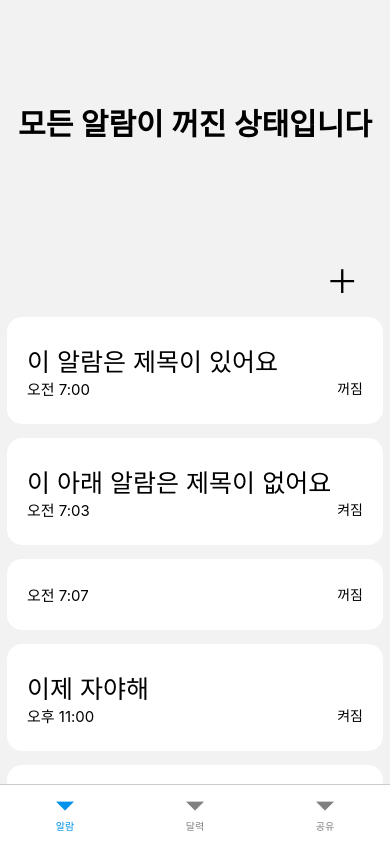
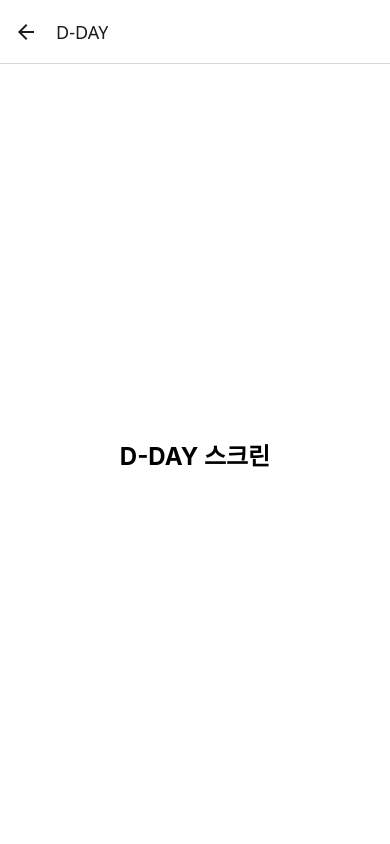
Before and after one commit to DeveloperEveLsw/alarm_project, a React Native app: screen /DDay in a window 390 px wide. Built offline with nearby package versions, Linux system fonts and the light colour scheme.

Commit message:
네비게이션 스택 구현

```diff
--- a/App.tsx
+++ b/App.tsx
@@ -1,30 +1,37 @@
-/**
- * Sample React Native App
- * https://github.com/facebook/react-native
- *
- * @format
- */
-
-import { StatusBar, StyleSheet, useColorScheme, View, Text } from 'react-native';
+import { StatusBar, useColorScheme } from 'react-native';
 import {
   SafeAreaView,
   SafeAreaProvider
 } from 'react-native-safe-area-context';
-import { createBottomTabNavigator } from '@react-navigation/bottom-tabs'
-import { NavigationContainer } from '@react-navigation/native';
-import HomeScreen from './screens/HomeScreen'
-import CalendarScreen from './screens/CalendarScreen'
+import { createBottomTabNavigator } from '@react-navigation/bottom-tabs';
+import { createNativeStackNavigator, NativeStackNavigationProp } from '@react-navigation/native-stack';
+import { NavigationContainer, RouteProp } from '@react-navigation/native';
+import HomeScreen from './screens/HomeScreen';
+import CalendarScreen from './screens/CalendarScreen';
 import SubScreenTwo from './screens/SubScreenTwo';
-function App() {
-  const isDarkMode = useColorScheme() === 'dark';
+import ScheduleEditorScreen from './screens/ScheduleEditorScreen';
+import CustomHeader from './Components/CustomHeader';
+import TodoScreen from './screens/TodoScreen';
+import AlarmScreen from './screens/AlarmScreen';
+import DDayScreen from './screens/DDayScreen';
+import dayjs from 'dayjs';
+import 'dayjs/locale/ko';
 
-  const Tab = createBottomTabNavigator()
+dayjs.locale('ko');
+
+type RootStackParamList = {
+  Main: undefined;
+  ScheduleEditor: { date: string };
+  Todo: undefined;
+  Alarm: undefined;
+  DDay: undefined;
+};
+
+function MainTap() {
+
+  const Tab = createBottomTabNavigator();
 
   return (
-    <SafeAreaProvider>
-      <SafeAreaView style={{flex:1}}>
-        <StatusBar barStyle={isDarkMode ? 'light-content' : 'dark-content'} />
-        <NavigationContainer>
     <Tab.Navigator
       screenOptions={{
         headerShown: false,
@@ -36,17 +43,48 @@ function App() {
         },
         tabBarActiveTintColor: '#0091EA',
         tabBarInactiveTintColor: 'gray',
-            }}
-          >
+      }}>
       <Tab.Screen name="알람" component={HomeScreen} />
       <Tab.Screen name="달력" component={CalendarScreen} />
       <Tab.Screen name="공유" component={SubScreenTwo} />
     </Tab.Navigator>
+  );
+}
+
+type ScheduleEditorScreenOptionsProps = {
+  route: RouteProp<RootStackParamList, 'ScheduleEditor'>;
+  navigation: NativeStackNavigationProp<RootStackParamList, 'ScheduleEditor'>;
+};
+
+function App() {
+  const isDarkMode = useColorScheme() === 'dark';
+
+  const Stack = createNativeStackNavigator<RootStackParamList>();
+
+  return (
+    <SafeAreaProvider>
+      <SafeAreaView style={{flex:1}}>
+        <StatusBar barStyle={isDarkMode ? 'light-content' : 'dark-content'} />
+        <NavigationContainer>
+          <Stack.Navigator>
+            <Stack.Screen name="Main" component={MainTap} options={{ headerShown: false }}/>
+            <Stack.Screen
+              name="ScheduleEditor"
+              component={ScheduleEditorScreen}
+              options={({ route, navigation }: ScheduleEditorScreenOptionsProps) => ({
+                header: () => {
+                  const title = dayjs(route.params.date).format('M월 D일 (ddd)');
+                  return <CustomHeader title={title} navigation={navigation} />;
+                },
+              })}
+            />
+            <Stack.Screen name="Todo" component={TodoScreen} options={{ title: '할 일' }} />
+            <Stack.Screen name="Alarm" component={AlarmScreen} options={{ title: '알람' }} />
+            <Stack.Screen name="DDay" component={DDayScreen} options={{ title: 'D-DAY' }} />
+          </Stack.Navigator>
         </NavigationContainer>
       </SafeAreaView >
     </SafeAreaProvider>
   );
 }
-
-
 export default App;
--- /dev/null
+++ b/Components/CustomHeader.tsx
@@ -0,0 +1,23 @@
+import React from 'react';
+import { View, Text, SafeAreaView, TouchableOpacity } from 'react-native';
+import type { NativeStackNavigationProp } from '@react-navigation/native-stack';
+
+type CustomHeaderProps = {
+  title: string;
+  navigation: NativeStackNavigationProp<any>;
+};
+
+const CustomHeader = ({ title, navigation }: CustomHeaderProps) => {
+  return (
+    <SafeAreaView style={{backgroundColor: '#f5f5f5'}}>
+      <View style={{height: 60, flexDirection: 'row', alignItems: 'center', paddingHorizontal: 10}}>
+        <TouchableOpacity onPress={() => navigation.goBack()} style={{paddingRight: 15}}>
+          <Text style={{fontSize: 24, color: '#000', fontWeight: 'bold'}}>{'<'}</Text>
+        </TouchableOpacity>
+        <Text style={{fontSize: 18, fontWeight: 'bold'}}>{title}</Text>
+      </View>
+    </SafeAreaView>
+  );
+};
+
+export default CustomHeader;
--- a/package.json
+++ b/package.json
@@ -13,6 +13,7 @@
     "@react-native/new-app-screen": "0.81.1",
     "@react-navigation/bottom-tabs": "^7.4.7",
     "@react-navigation/native": "^7.1.17",
+    "@react-navigation/native-stack": "^7.3.26",
     "dayjs": "^1.11.18",
     "react": "19.1.0",
     "react-native": "0.81.1",
@@ -20,6 +21,7 @@
     "react-native-cli": "^2.0.1",
     "react-native-safe-area-context": "^5.5.2",
     "react-native-screens": "^4.15.4",
+    "react-native-sqlite-storage": "^6.0.1",
     "tslib": "^2.8.1"
   },
   "devDependencies": {
--- /dev/null
+++ b/screens/AlarmScreen.tsx
@@ -0,0 +1,25 @@
+import React from 'react';
+import { View, Text, StyleSheet } from 'react-native';
+
+const AlarmScreen = () => {
+  return (
+    <View style={styles.container}>
+      <Text style={styles.title}>알람 (Alarm) 스크린</Text>
+    </View>
+  );
+};
+
+const styles = StyleSheet.create({
+  container: {
+    flex: 1,
+    justifyContent: 'center',
+    alignItems: 'center',
+    backgroundColor: '#fff',
+  },
+  title: {
+    fontSize: 24,
+    fontWeight: 'bold',
+  },
+});
+
+export default AlarmScreen;
--- /dev/null
+++ b/screens/DDayScreen.tsx
@@ -0,0 +1,25 @@
+import React from 'react';
+import { View, Text, StyleSheet } from 'react-native';
+
+const DDayScreen = () => {
+  return (
+    <View style={styles.container}>
+      <Text style={styles.title}>D-DAY 스크린</Text>
+    </View>
+  );
+};
+
+const styles = StyleSheet.create({
+  container: {
+    flex: 1,
+    justifyContent: 'center',
+    alignItems: 'center',
+    backgroundColor: '#fff',
+  },
+  title: {
+    fontSize: 24,
+    fontWeight: 'bold',
+  },
+});
+
+export default DDayScreen;
--- /dev/null
+++ b/screens/ScheduleEditorScreen.tsx
@@ -0,0 +1,116 @@
+import React, { useState, useRef } from 'react';
+import { View, Text, TextInput, Button, StyleSheet, TouchableOpacity, Animated, Pressable } from 'react-native';
+import { useRoute, RouteProp } from '@react-navigation/native';
+import { Dimensions } from 'react-native';
+import { useNavigation } from '@react-navigation/native';
+import { NativeStackNavigationProp } from '@react-navigation/native-stack';
+
+// Define the type for the route params
+type ScheduleEditorScreenRouteProp = RouteProp<{ params: { date: string } }, 'params'>;
+
+const ScheduleEditorScreen = () => {
+  const route = useRoute<ScheduleEditorScreenRouteProp>();
+  const { date } = route.params;
+
+  const [title, setTitle] = useState('');
+  const [time, setTime] = useState('');
+  const [isExpanded, setIsExpanded] = useState(false);
+  const animation = useRef(new Animated.Value(0)).current;
+
+
+
+  const navigation = useNavigation();
+  const toggleMenu = () => {
+    const toValue = isExpanded ? 0 : 1;
+    Animated.timing(animation, {
+      toValue,
+      duration: 200, // A bit faster animation
+      useNativeDriver: false,
+    }).start();
+    setIsExpanded(!isExpanded);
+  };
+
+  const rotation = animation.interpolate({
+    inputRange: [0, 1],
+    outputRange: ['0deg', '45deg'],
+  });
+
+  const menuStyle = {
+    opacity: animation
+  };
+
+  return (
+    <View style={styles.container}>
+      {isExpanded && (
+        <Pressable style={StyleSheet.absoluteFill} onPress={toggleMenu} />
+      )}
+
+
+      <View style={styles.fabContainer}>
+        <Animated.View style={[styles.menuContainer, menuStyle]}>
+          <TouchableOpacity style={[styles.menuItem, {marginLeft:20}]}>
+            <Text style={styles.menuText} onPress={() =>{}}>할 일</Text>
+          </TouchableOpacity>
+          <TouchableOpacity style={styles.menuItem}>
+            <Text style={styles.menuText}>알람</Text>
+          </TouchableOpacity>
+          <TouchableOpacity style={styles.menuItem}>
+            <Text style={styles.menuText}>D-DAY</Text>
+          </TouchableOpacity>
+        </Animated.View>
+        <TouchableOpacity style={styles.fab} onPress={toggleMenu} activeOpacity={0.8}>
+          <Animated.Text style={[styles.fabIcon, { transform: [{ rotate: rotation }] }]}>+</Animated.Text>
+        </TouchableOpacity>
+      </View>
+    </View>
+  );
+};
+
+const styles = StyleSheet.create({
+  container: {
+    flex: 1,
+    padding: 20,
+    backgroundColor: '#f5f5f5',
+    position: 'relative'
+  },
+  fabContainer: {
+    position: 'absolute',
+    bottom: 30,
+    right: 30,
+    alignItems: 'center',
+  },
+  fab: {
+    width: 60,
+    height: 60,
+    borderRadius: 30,
+    backgroundColor: '#007AFF',
+    justifyContent: 'center',
+    alignItems: 'center',
+    shadowOpacity: 0.3,
+    shadowRadius: 4,
+  },
+  fabIcon: {
+    fontSize: 30,
+    color: 'white',
+  },
+  menuContainer: {
+    width: Dimensions.get("window").width -60,
+    height:60,
+    position: 'absolute',
+    backgroundColor: 'white',
+    borderRadius: 30,
+    flexDirection: 'row',
+    alignItems: 'center',
+    right: 0
+  },
+  menuItem: {
+    paddingHorizontal: 12,
+    paddingVertical: 8,
+  },
+  menuText: {
+    fontSize: 16,
+    color: '#333',
+  },
+});
+
+export default ScheduleEditorScreen;
--- /dev/null
+++ b/screens/TodoScreen.tsx
@@ -0,0 +1,25 @@
+import React from 'react';
+import { View, Text, StyleSheet } from 'react-native';
+
+const TodoScreen = () => {
+  return (
+    <View style={styles.container}>
+      <Text style={styles.title}>할 일 (Todo) 스크린</Text>
+    </View>
+  );
+};
+
+const styles = StyleSheet.create({
+  container: {
+    flex: 1,
+    justifyContent: 'center',
+    alignItems: 'center',
+    backgroundColor: '#fff',
+  },
+  title: {
+    fontSize: 24,
+    fontWeight: 'bold',
+  },
+});
+
+export default TodoScreen;
```
Also changed, not shown: @types/react-native-sqlite-storage.d.ts (added, +26 -0 lines), screens/CalendarScreen.tsx (+21 -2 lines), services/db/db.ts (added, +25 -0 lines), 1 other file (tests, documents, lock files or other folders). Lines whose indentation alone changed are shown as unchanged.
